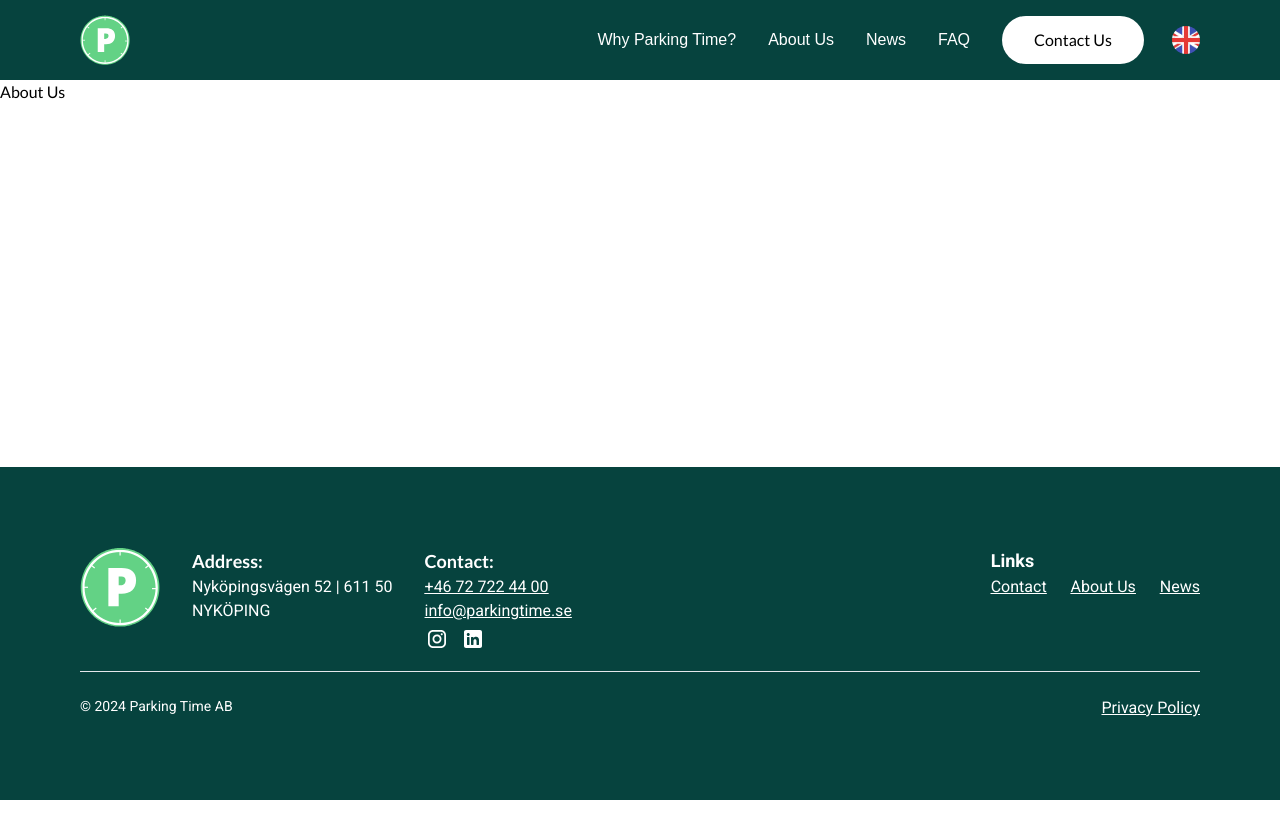
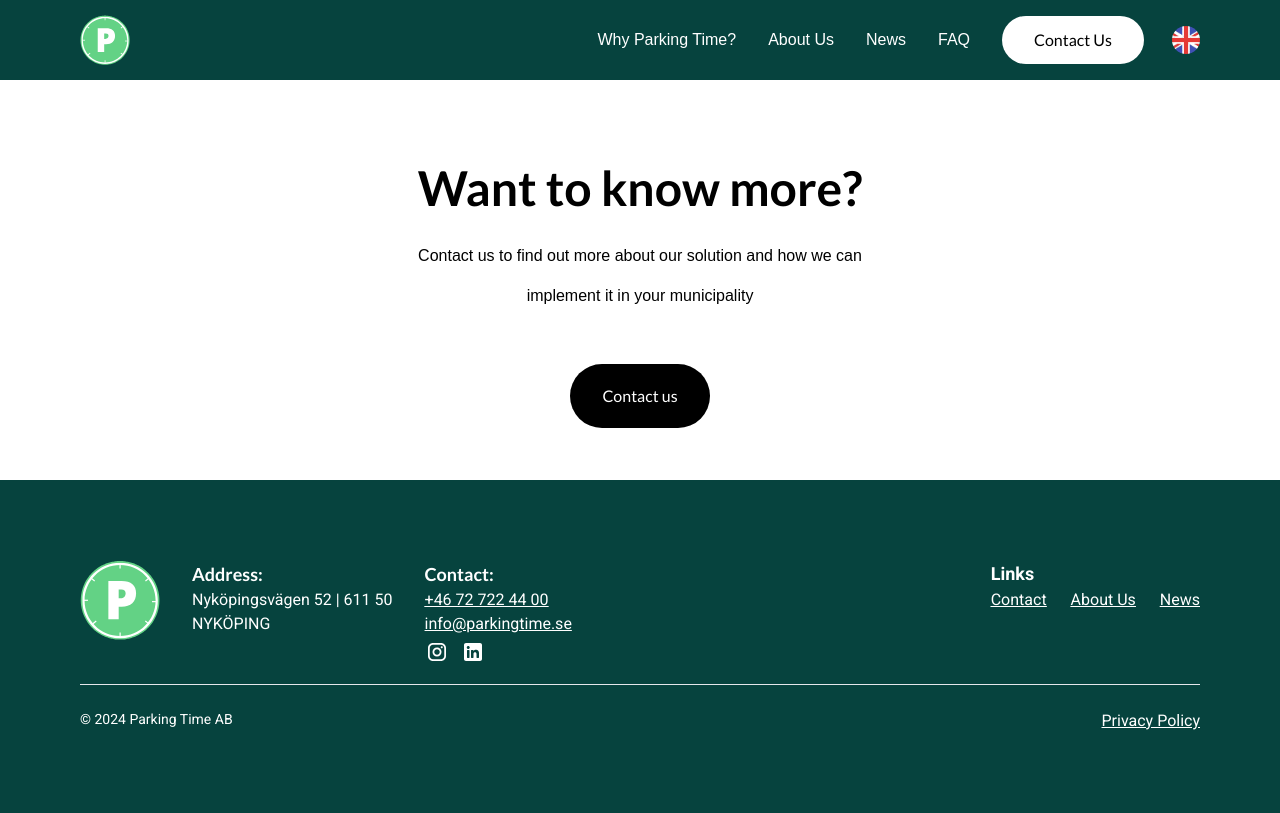
Before and after one commit to Legendarius-K/parking_time, a Next.js app: page /en/about in a window 1280 px wide. Built offline with nearby package versions, Linux system fonts and the light colour scheme.

Commit message:
almost done

```diff
--- a/messages/da.json
+++ b/messages/da.json
@@ -72,5 +72,11 @@
         "heading4": "Datadrevet byplanlægning",
         "text4": "Den digitale parkeringsskive kan til sidst optimere parkeringsressourcer og byplanlægning gennem værdifulde brugsdata og adfærdsmønstre, hvilket fører til et mere sikkert samfund med bedre kontrol og adgang til parkeringspladser.",
         "about": "Mere om os"
+    },
+    "knowMore": {
+        "title": "Vil du vide mere?",
+        "paragraf": "Kontakt os for at finde ud af mere om vores løsning og hvordan vi kan implementere den i din kommune",
+        "button": "Kontakt os"
     }
+
 }
--- a/messages/de.json
+++ b/messages/de.json
@@ -72,5 +72,11 @@
         "heading4": "Datenbasierte Stadtplanung",
         "text4": "Die digitale Parkscheibe kann schließlich Parkressourcen und Stadtplanung durch wertvolle Nutzungsdaten und Verhaltensmuster optimieren, was zu einer sichereren Gesellschaft mit besserer Kontrolle und Zugang zu Parkplätzen führt.",
         "about": "Mer om oss"
+    },
+    "knowMore": {
+        "title": "Möchten Sie mehr erfahren?",
+        "paragraf": "Kontaktieren Sie uns, um mehr über unsere Lösung und wie wir sie in Ihrer Gemeinde umsetzen können, zu erfahren",
+        "button": "Kontaktieren Sie uns"
     }
+
 }
--- a/messages/en.json
+++ b/messages/en.json
@@ -72,5 +72,11 @@
         "heading4": "Data-driven urban planning",
         "text4": "The digital parking disc can eventually optimize parking resources and urban planning through valuable usage data and behavior patterns, leading to a safer society with better control and access to parking spaces.",
         "about": "Learn more about us"
+    },
+    "knowMore": {
+        "title": "Want to know more?",
+        "paragraf": "Contact us to find out more about our solution and how we can implement it in your municipality",
+        "button": "Contact us"
     }
+
 }
--- a/messages/fi.json
+++ b/messages/fi.json
@@ -72,5 +72,11 @@
         "heading4": "Dataohjattu kaupunkisuunnittelu",
         "text4": "Digitaalinen pysäköintikiekko voi lopulta optimoida pysäköintiresursseja ja kaupunkisuunnittelua arvokkaan käyttödatan ja käyttäytymismallien avulla, mikä johtaa turvallisempaan yhteiskuntaan paremmalla hallinnalla ja pääsylle pysäköintitiloihin.",
         "about": "Lisätietoja meistä"
+    },
+    "knowMore": {
+        "title": "Haluatko tietää enemmän?",
+        "paragraf": "Ota meihin yhteyttä saadaksesi lisätietoja ratkaisustamme ja siitä, miten voimme toteuttaa sen kunnassasi",
+        "button": "Ota yhteyttä"
     }
+
 }
--- a/messages/no.json
+++ b/messages/no.json
@@ -72,5 +72,11 @@
         "heading4": "Datadrevet byplanlegging",
         "text4": "Den digitale parkeringsskiven kan til slutt optimalisere parkeringsressurser og byplanlegging gjennom verdifull bruksdata og atferdsmønstre, noe som fører til et tryggere samfunn med bedre kontroll og tilgang til parkeringsplasser.",
         "about": "Om oss"
+    },
+    "knowMore": {
+        "title": "Vil du vite mer?",
+        "paragraf": "Kontakt oss for å finne ut mer om vår løsning og hvordan vi kan implementere den i din kommune",
+        "button": "Kontakt oss"
     }
+
 }
--- a/messages/se.json
+++ b/messages/se.json
@@ -72,5 +72,10 @@
         "heading4": "Datadriven stadsplanering",
         "text4": "Den digitala parkeringsskivan kan så småningom optimera parkeringsresurser och stadsplanering genom värdefull användningsdata och beteendemönster, vilket leder till ett säkrare samhälle med bättre kontroll och tillgång till parkeringsplatser.",
         "about": "Mer om oss"
+    },
+    "knowMore": {
+        "title": "Vill du veta mer?",
+        "paragraf": "Kontakta oss för att få veta mer om vår lösning och hur vi kan implementera den i din kommun",
+        "button": "Kontakta oss"
     }
 }
--- a/src/app/[locale]/about/page.tsx
+++ b/src/app/[locale]/about/page.tsx
@@ -1,9 +1,9 @@
-
+import KnowMore from '../../../../src/components/KnowMore'
 
 const About = () => {
     return (
         <>
-            About Us
+            < KnowMore/>
         </>
     )
 };
--- /dev/null
+++ b/src/components/KnowMore/index.jsx
@@ -0,0 +1,20 @@
+import Button from "@/components/Button";
+import { useTranslations } from 'next-intl';
+import React from 'react';
+
+const KnowMore = () => {
+    const t = useTranslations("knowMore")
+        return (
+            <div className="flex justify-center items-center h-[50vh]">
+                <div className="text-center leading-10 p-4 md:p-0">
+                    <h1 className="text-5xl font-semibold mt-8 md:mt-12">{t("title")}</h1>
+                    <p className="font-nunito font-thin max-w-md mx-auto mt-4 md:mt-6">{t("paragraf")}</p>
+                    <div className="flex justify-center mt-6 md:mt-8">
+                        <Button route="/contact" btnText={t("button")} colors="bg-black text-white hover:bg-gray-300" />
+                    </div>
+                </div>
+            </div>
+        )
+    }
+
+export default KnowMore;
```
